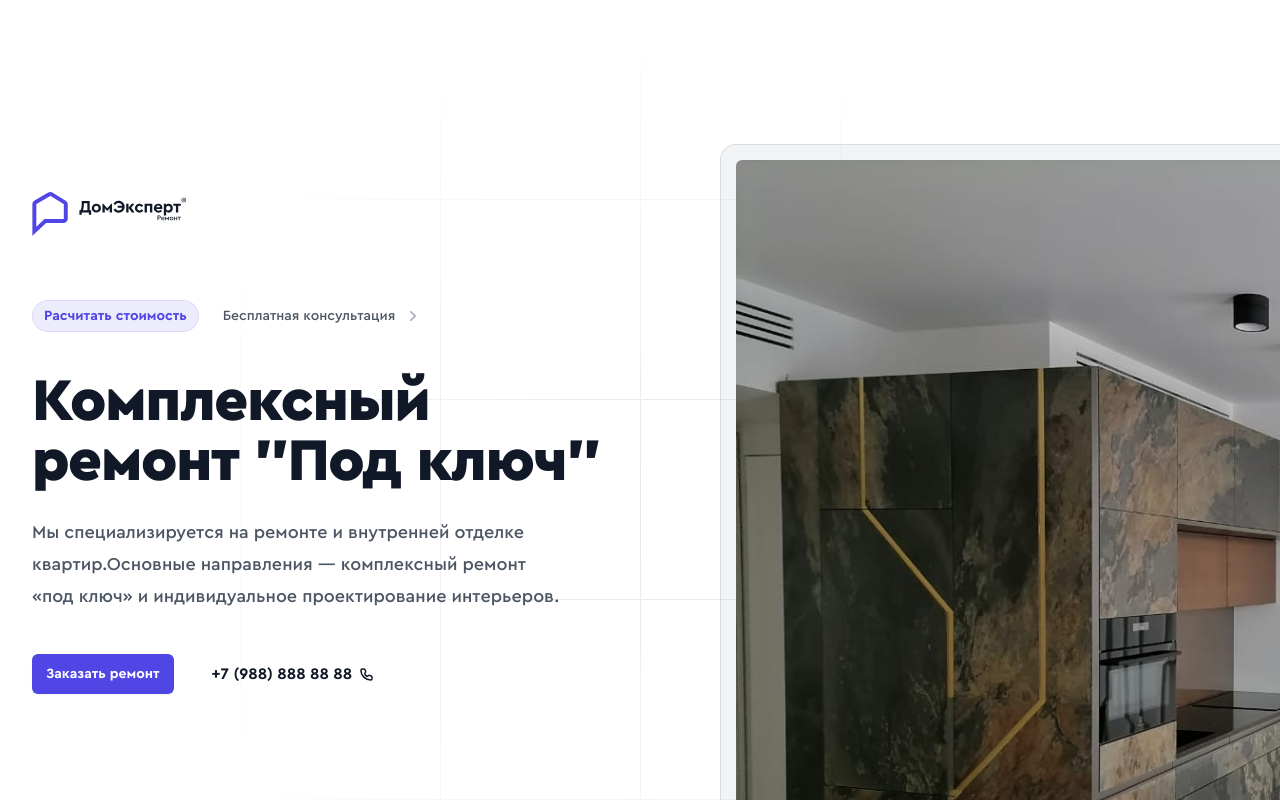
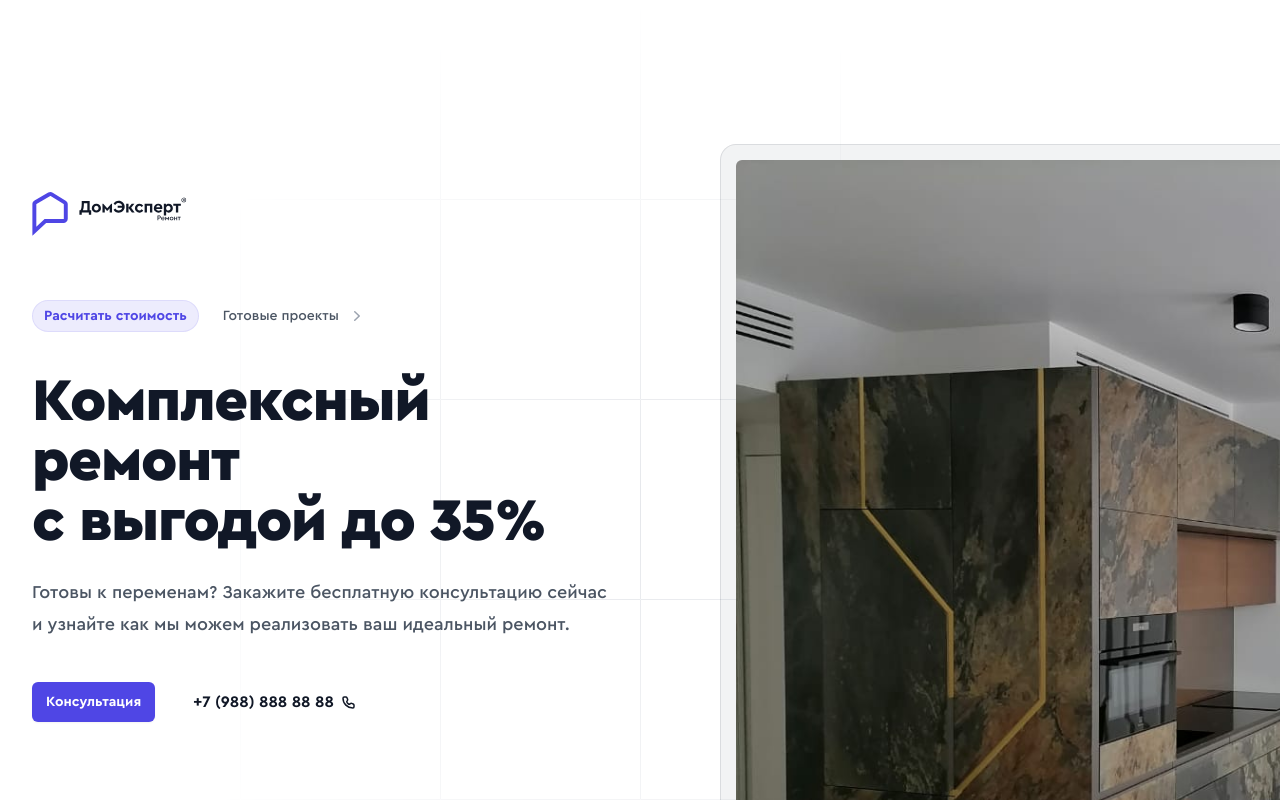
Before and after one commit to roodiroot/home_expert, a Next.js app: page / in a window 1280 px wide. Shown: the top 800 px of the page. Built offline with nearby package versions, Linux system fonts and the light colour scheme.

Commit message:
change master page

```diff
--- a/src/components/hero-block-components/action-components-button.tsx
+++ b/src/components/hero-block-components/action-components-button.tsx
@@ -8,7 +8,7 @@ export const ActionComponentsBatton = () => {
   const { onOpen } = useModal();
   return (
     <div className='mt-10 flex items-center sm:gap-x-6'>
-      <Button onClick={onOpen}>Заказать ремонт</Button>
+      <Button onClick={onOpen}>Консультация</Button>
       <LinkButton href={`tel:${process.env.NEXT_PUBLIC_PHONE1}`}>
         {process.env.NEXT_PUBLIC_PHONE1p}
       </LinkButton>
--- a/src/components/hero-block-components/action-components.tsx
+++ b/src/components/hero-block-components/action-components.tsx
@@ -2,12 +2,10 @@
 
 import { useRouter } from "next/navigation";
 
-import { COUNTER_PAGE } from "@/utils/path";
+import { COUNTER_PAGE, PROJECTS_PAGE } from "@/utils/path";
 import ButtonChip from "../ui/button-chip";
-import useModal from "@/hooks/useModal";
 
 export const ActionComponents = () => {
-  const { onOpen } = useModal();
   const router = useRouter();
   return (
     <div className='inline-flex space-x-3'>
@@ -15,9 +13,8 @@ export const ActionComponents = () => {
         <span>Расчитать</span>{" "}
         <span className='hidden sm:inline-block'>стоимость</span>
       </ButtonChip>
-      <ButtonChip no_bg onClick={onOpen}>
-        <span className='hidden sm:inline-block'>Бесплатная</span>{" "}
-        <span>консультация</span>
+      <ButtonChip no_bg onClick={() => router.push(PROJECTS_PAGE)}>
+        <span className=''>Готовые</span> <span>проекты</span>
       </ButtonChip>
     </div>
   );
--- a/src/components/page/main-page/hero-block.tsx
+++ b/src/components/page/main-page/hero-block.tsx
@@ -23,13 +23,11 @@ const HeroBlock: React.FC<HeroBlockProps> = ({ img, Logo, pattern }) => {
           <div className='mt-24 sm:mt-32 lg:mt-16'>
             <ActionComponents />
             <h1 className='mt-10 text-4xl font-bold tracking-tight sm:text-6xl text-balance'>
-              Комплексный ремонт "Под ключ"
+              Комплексный ремонт с&nbsp;выгодой до&nbsp;35%
             </h1>
             <p className='mt-6 text-lg leading-8 text-gray-600 text-balance'>
-              Мы&nbsp;специализируется на&nbsp;ремонте и&nbsp;внутренней отделке
-              квартир.Основные направления&nbsp;&mdash; комплексный ремонт
-              &laquo;под ключ&raquo; и&nbsp;индивидуальное проектирование
-              интерьеров.
+              Готовы к&nbsp;переменам? Закажите бесплатную консультацию сейчас
+              и&nbsp;узнайте как мы&nbsp;можем реализовать ваш идеальный ремонт.
             </p>
             <ActionComponentsBatton />
           </div>
--- a/src/utils/path.ts
+++ b/src/utils/path.ts
@@ -1,5 +1,6 @@
 const HOME_PAGE = "/";
 const COUNTER_PAGE = "/counter";
+const PROJECTS_PAGE = "/projects";
 const PRIVACY_PAGE = "/doc/privacy-policy";
 
-export { HOME_PAGE, COUNTER_PAGE, PRIVACY_PAGE };
+export { HOME_PAGE, COUNTER_PAGE, PRIVACY_PAGE, PROJECTS_PAGE };
```
